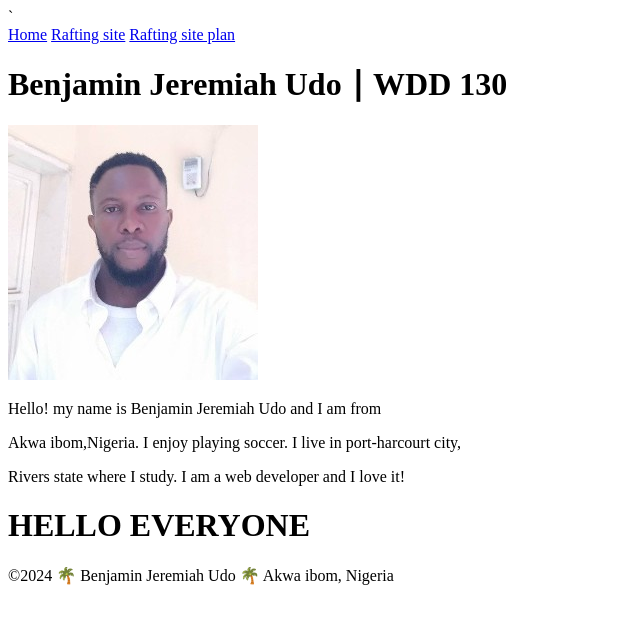
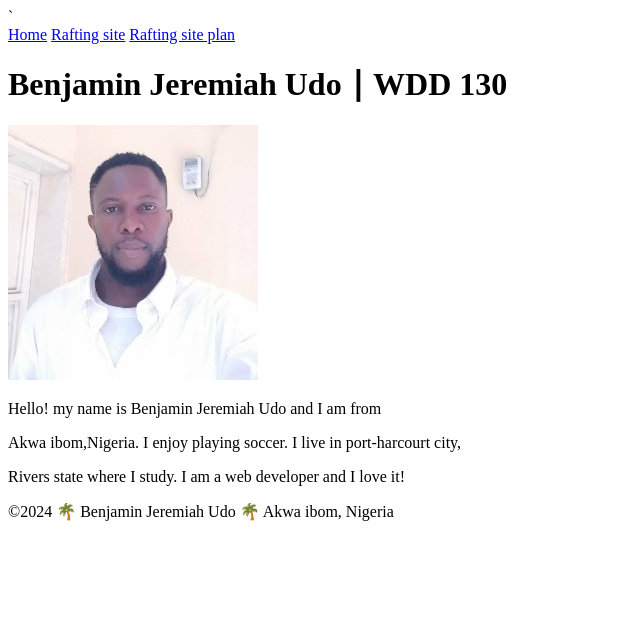
Before and after one commit to jereben1/wdd130, a plain HTML site: page index.html in a window 1280 px wide. Shown: the whole page, without its empty margins (0-640 px from the left). Drawn offline with Linux system fonts and the light colour scheme.

Commit message:
check my work

```diff
--- a/index.html
+++ b/index.html
@@ -20,7 +20,6 @@
             <P>Hello! my name is Benjamin Jeremiah Udo and I am from</P>
             <P>Akwa ibom,Nigeria. I enjoy playing soccer. I live in port-harcourt city,</P>
             <P>Rivers state where I study. I am a web developer and I love it!</P>
-            <h1>HELLO EVERYONE</h1>
         </main>
         <footer>
             <p>©2024 🌴 Benjamin Jeremiah Udo 🌴 Akwa ibom, Nigeria</p>
```
